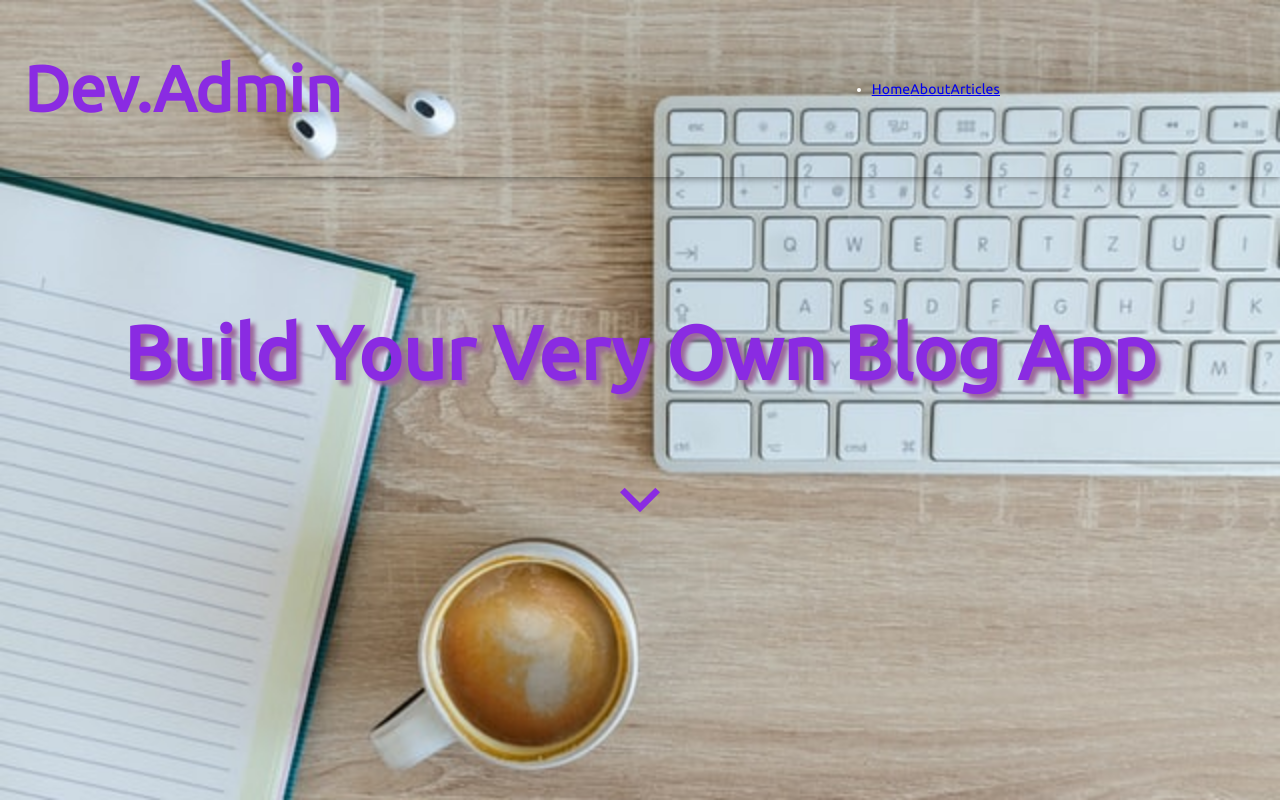
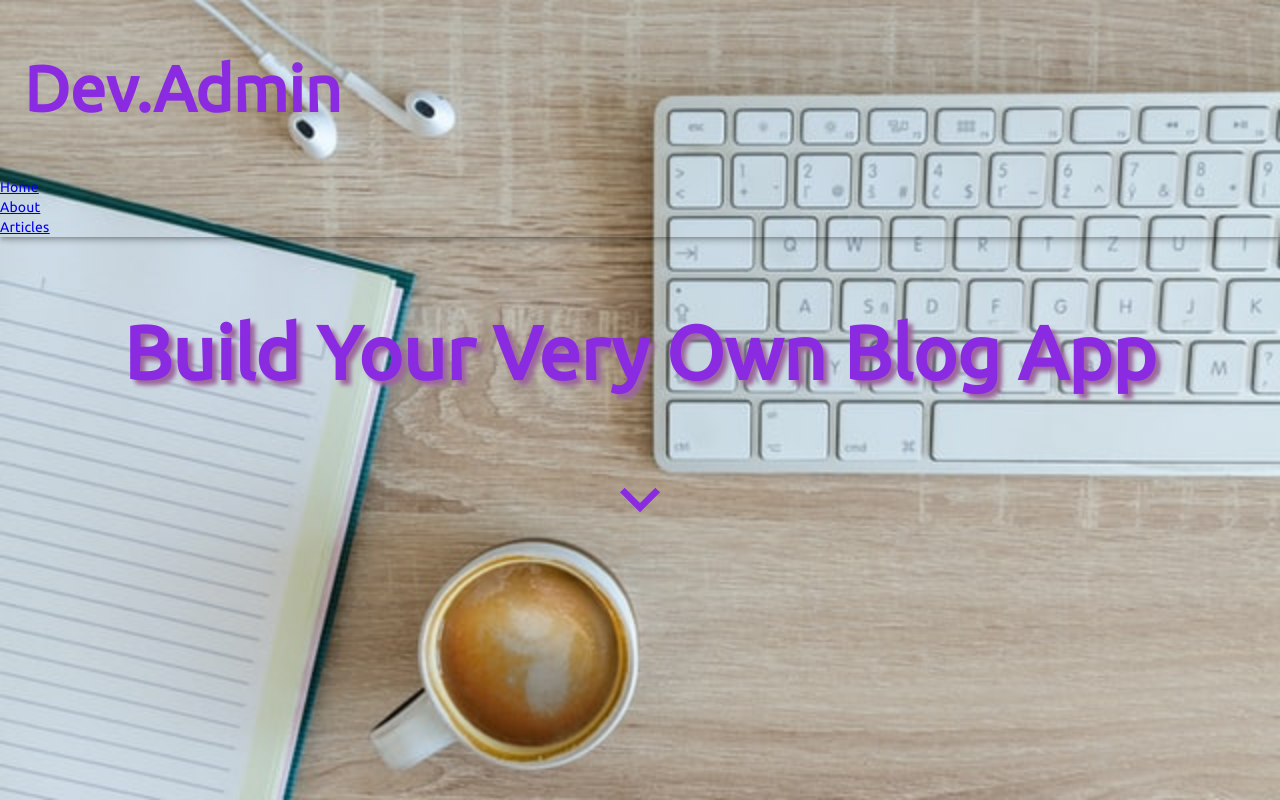
Before and after one commit to Christinekrm02/a-bloggers-life-crm, a React (Create React App) app: page / in a window 1280 px wide. Built offline with nearby package versions, Linux system fonts and the light colour scheme.

Commit message:
Add navbar using bootstrap cannot apply bootstrap styles inside material-ui component, will style navbar using material-ui syntax instead

```diff
--- a/package.json
+++ b/package.json
@@ -8,10 +8,12 @@
     "@testing-library/jest-dom": "^5.11.9",
     "@testing-library/react": "^11.2.5",
     "@testing-library/user-event": "^12.7.3",
+    "bootstrap": "^4.6.0",
     "install": "^0.13.0",
     "npm": "^7.5.6",
     "prop-types": "^15.7.2",
     "react": "^17.0.1",
+    "react-bootstrap": "^1.5.0",
     "react-dom": "^17.0.1",
     "react-router-dom": "^5.2.0",
     "react-scripts": "4.0.3",
--- a/src/components/header.js
+++ b/src/components/header.js
@@ -56,8 +56,8 @@ export default function Header() {
       <AppBar className={classes.appbar}>
         <Toolbar className={classes.appbarWrapper}>
           <h1 className={classes.appbarTitle}>Dev.Admin</h1>
-          <NavBar />
         </Toolbar>
+        <NavBar />
       </AppBar>
       <Collapse
         in={checked}
--- a/src/components/navbar.js
+++ b/src/components/navbar.js
@@ -1,26 +1,35 @@
 import React, { Component } from "react";
-//import "../styles/navbar.css";
+import "../styles/navbar.css";
 import { Link } from "react-router-dom";
+import Nav from "react-bootstrap/Nav";
 
 class NavBar extends Component {
   render() {
     return (
-      <div>
-        <nav className="navbar">
-          <ul className="navbar__nav">
-            <li className="navbar__nav-item">
+      <div className="navbar-wrapper">
+        <Nav variant="pills" defaultActiveKey="/home">
+          <Nav.Item>
+            <Nav.Link>
               <Link className="navbar_navlink active" to="/">
                 Home
               </Link>
+            </Nav.Link>
+          </Nav.Item>
+          <Nav.Item>
+            <Nav.Link>
               <Link className="navbar_navlink" to="/about">
                 About
               </Link>
-              <Link className="navbar_navlink" to="/articles/articles-list">
+            </Nav.Link>
+          </Nav.Item>
+          <Nav.Item>
+            <Nav.Link>
+              <Link className="navbar_navlink" to="/articles-list">
                 Articles
               </Link>
-            </li>
-          </ul>
-        </nav>
+            </Nav.Link>
+          </Nav.Item>
+        </Nav>
       </div>
     );
   }
--- a/src/styles/navbar.css
+++ b/src/styles/navbar.css
@@ -1,3 +1,3 @@
-.navbar__nav-item {
-  font-size: 100px;
+.navbar-wrapper {
+  display: inline-block;
 }
```
Also changed, not shown: 1 other file (tests, documents, lock files or other folders).
